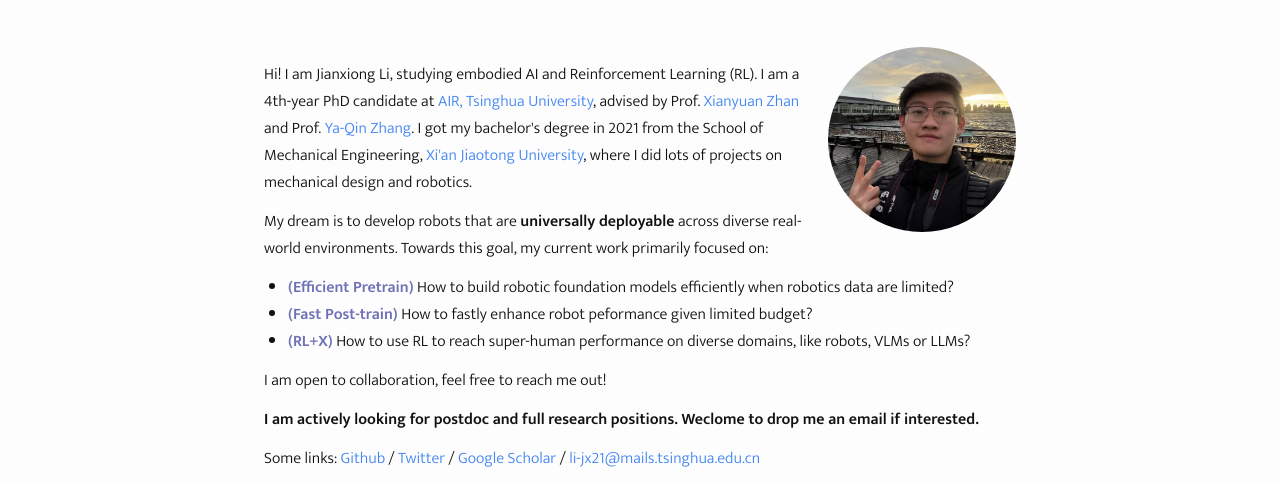
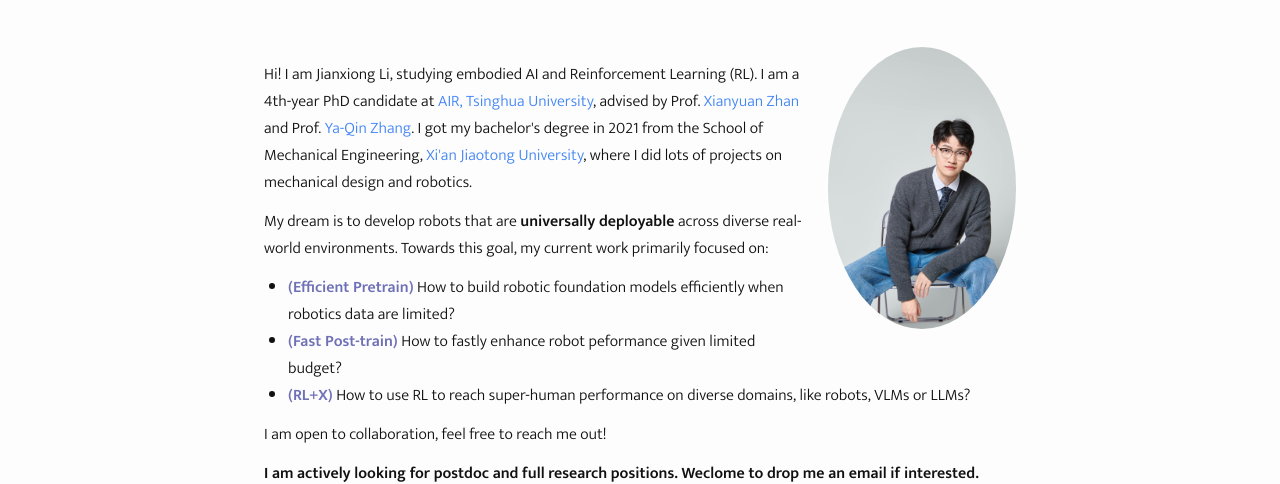
Before and after one commit to Facebear-ljx/Facebear-ljx.github.io, a plain HTML site: page index.html in a window 1280 px wide. Shown: the part 63-547 px from the top of the page. Drawn offline with Linux system fonts and the light colour scheme; a web font is replaced by a local one.

Commit message:
Update index.html

```diff
--- a/index.html
+++ b/index.html
@@ -3,8 +3,8 @@
   <link rel="stylesheet" href="https://cdnjs.cloudflare.com/ajax/libs/font-awesome/4.7.0/css/font-awesome.min.css">
 <!--  <link rel="icon" href="assets/xhr.ico" type="image/x-icon">-->
   <link rel="apple-touch-icon" sizes="180x180" href="assets/favicon_package/apple-touch-icon.png">
-  <link rel="icon" type="image/png" sizes="32x32" href="assets/jianxiong.jpg">
-  <link rel="icon" type="image/png" sizes="16x16" href="assets/jianxiong.jpg">
+  <link rel="icon" type="image/png" sizes="32x32" href="assets/jianxiong1.jpg">
+  <link rel="icon" type="image/png" sizes="16x16" href="assets/jianxiong1.jpg">
   <link rel="manifest" href="assets/favicon_package/site.webmanifest">
   <link rel="mask-icon" href="assets/favicon_package/safari-pinned-tab.svg" color="#5bbad5">
   <meta name="msapplication-TileColor" content="#da532c">
@@ -45,7 +45,7 @@
 
       <article class="post">
         <div class="post-content">
-          <img src="assets/jianxiong.jpg" class="profile-picture" >
+          <img src="assets/jianxiong2.jpg" class="profile-picture" >
           <p><br></p>
 
           <p>
```
